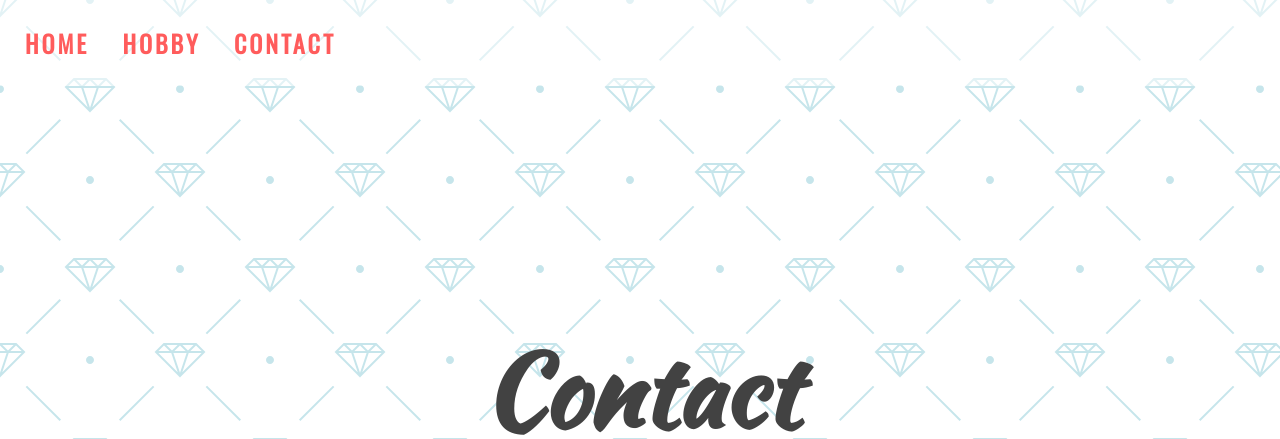
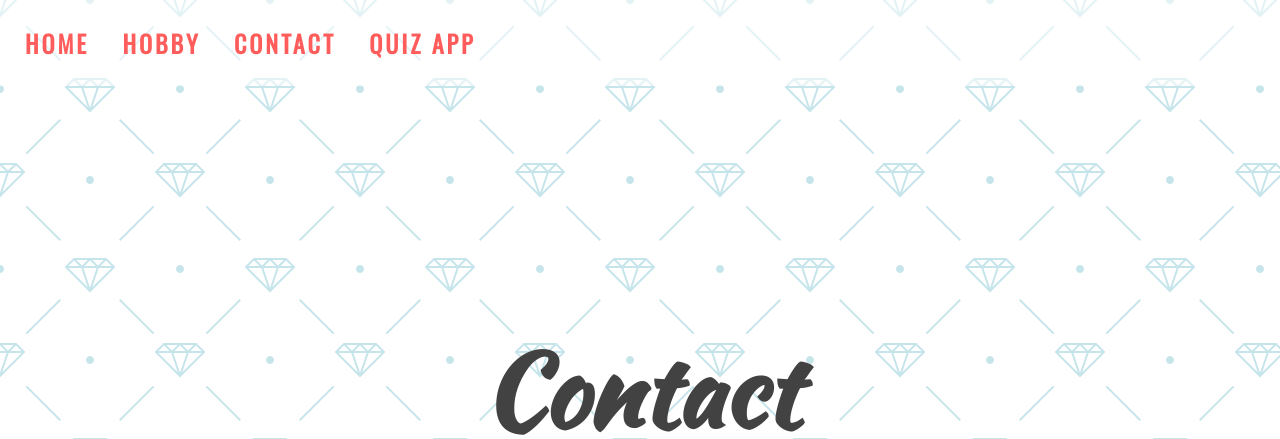
Before and after one commit to Joshua-Gaspar/bio-1, a plain HTML site: page contact.html in a window 1280 px wide. Shown: the top 439 px of the page. Drawn offline with nearby package versions, Linux system fonts and the light colour scheme.

Commit message:
Add quiz in nav bar

```diff
--- a/contact.html
+++ b/contact.html
@@ -12,6 +12,7 @@
             <a href="index.html">HOME</a>
             <a href="hobby.html">HOBBY</a>
             <a href="contact.html">CONTACT</a>
+            <a href="https://joshua-gaspar.github.io/quiz-app/">QUIZ APP</a>
         </nav>
 
         <section>
```
Also changed, not shown: hobby.html (+1 -0 lines), index.html (+1 -0 lines).
